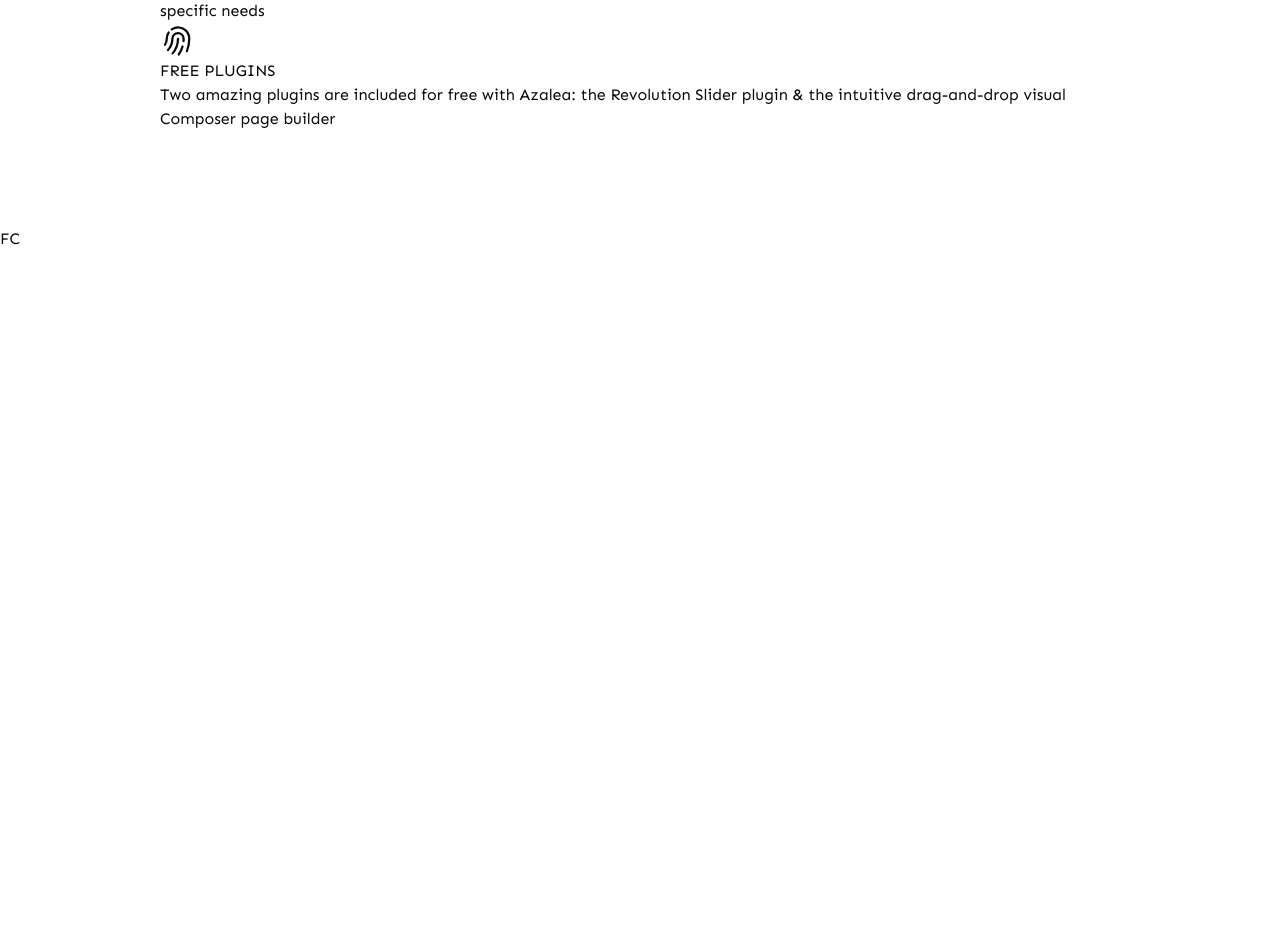
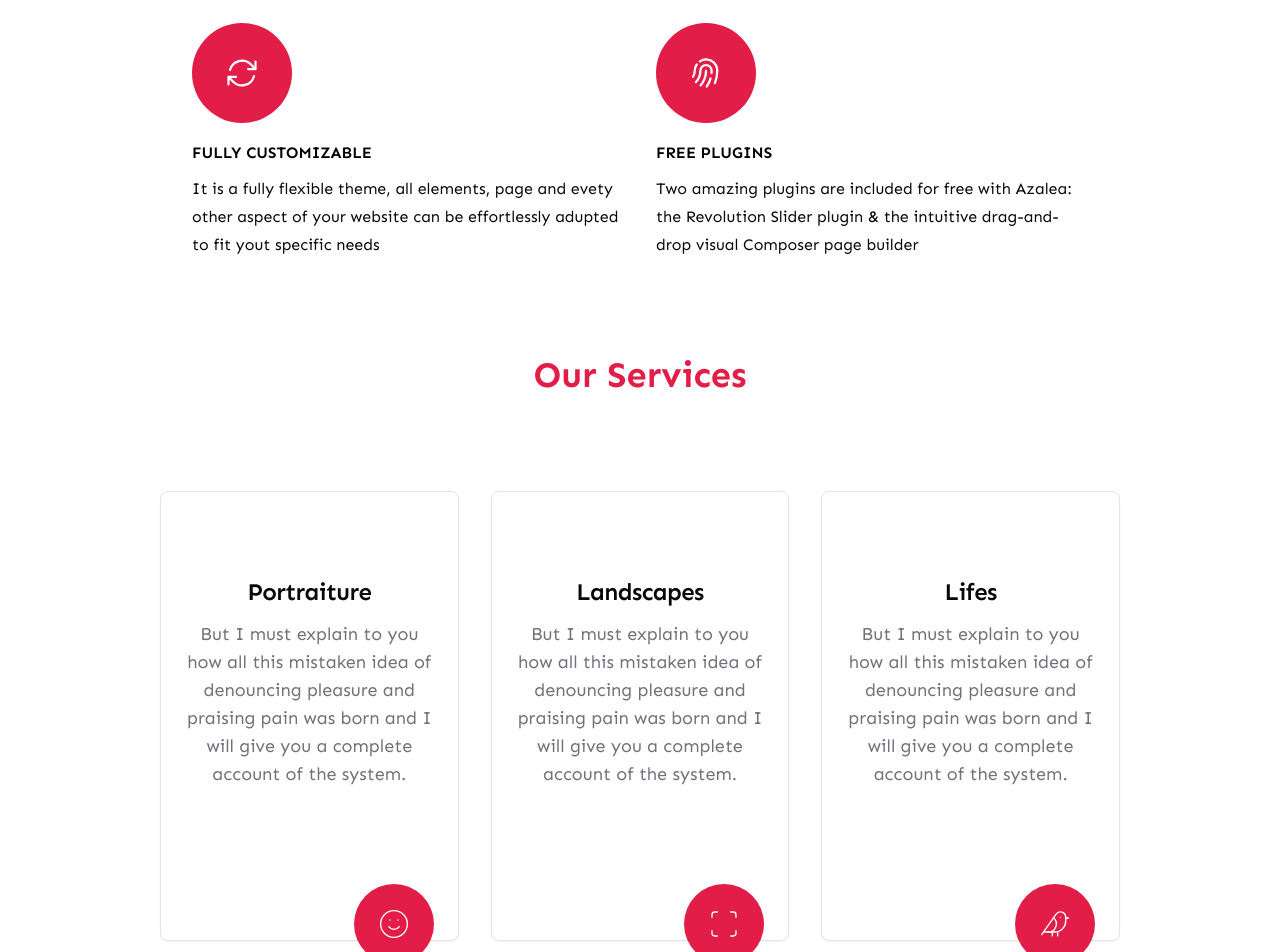
Before and after one commit to farhan0184/photography, a Next.js app: page / in a window 1280 px wide. Shown: the part 1840-2792 px from the top of the page. Before the commit the page ends 2091 px from the top, so only its background shows below. Built offline with nearby package versions, Linux system fonts and the light colour scheme.

Commit message:
gallery complete

```diff
--- a/app/globals.css
+++ b/app/globals.css
@@ -41,7 +41,7 @@
     --primary-foreground: 210 20% 98%;
     --secondary: 240 19% 16%;
     --secondary-foreground: 210 20% 98%;
-    /* --tertiary: 237 22% 20%; */
+    --tertiary: 237 22% 20%;
     --muted: 12 6.5% 15.1%;
     --muted-foreground: 237 13% 63%;
     --accent: 240 19% 16%;
--- a/app/page.tsx
+++ b/app/page.tsx
@@ -1,13 +1,17 @@
 import React from "react";
 import Features from "@/components/Features";
 import Hero from "@/components/Hero";
+import Services from "@/components/Services";
+import Gallery from "@/components/Gallery";
 
 
 export default function Home(): React.JSX.Element {
   return (
     <main>
       <Hero/>
-      <Features/>
+      <Features />
+      <Services />
+      <Gallery/>
     </main>
   );
 }
--- a/components/Features.tsx
+++ b/components/Features.tsx
@@ -34,34 +34,34 @@ const features: FeaturesProps[] = [
 
 export default function Features(): React.JSX.Element {
     return (
-        <section className='pb-12 xl:py-24'>
+        <section className='pb-12 xl:pb-24'>
             <div className='container mx-auto'>
                 <h2 className='section-title mb-2 xl:mb-3 text-center mx-auto'>Key Features</h2>
 
                 <div className='flex flex-col'>
                     <div className='mx-auto max-w-7xl text-center'>
-                        <p className='mt-2 text-3xl font-bold tracking-tight text-black data:text-white'>Everything you need to deliver faster.</p>
-                        <p className='mt-6 text-lg leading-8 text-black dark:text-white'>
+                        <p className='mt-2 text-3xl font-bold tracking-tight text-black dark:text-white'>Everything you need to deliver faster.</p>
+                        <p className='my-6 text-lg leading-8 text-black dark:text-white'>
                             It&apos;s wide array of extremely useful & user-friendly elements and features turn websites creation into a cakewalk. Get started now & see just how easy it is to make the website you always wanted.
                         </p>
                     </div>
                 </div>
 
                 {/* Features Sections */}
-                <div>
-                    <dl>
+                <div className='mx-auto mtt-16 max-w-2xl sm:mt-20 lg:mt-24 lg:max-w-4xl'>
+                    <dl className='grid max-w-xl grid-cols-1 gap-x-8 gap-y-10 lg:max-w-none lg:grid-cols-2 lg:gap-y-16'>
                         {
                             features.map((feature: FeaturesProps, idx: number) => (
-                                <div key={idx}>
-                                    <dt>
-                                        <div>
-                                            <feature.icon className="h-[36px] w-[36px]" aria-hidden="true" />
+                                <div key={idx} className='relative hover:scale-110 transition-all'>
+                                    <dt className='text-base leading-7 font-semibold text-muted-foreground justify-center'>
+                                        <div className='flex flex-col w-[100px] h-[100px] bg-primary rounded-full items-center mb-4 justify-center'>
+                                            <feature.icon className="h-[36px] w-[36px] text-white" aria-hidden="true" />
                                         </div>
-                                        <div>
+                                        <div className='text-black dark:text-white'>
                                             {feature.name}
                                         </div>
                                     </dt>
-                                    <dd>
+                                    <dd className='mt-2 text-base leading-7'>
                                         {feature.description}
                                     </dd>
                                 </div>
--- /dev/null
+++ b/components/Gallery.tsx
@@ -0,0 +1,98 @@
+import React from 'react'
+import Project from './Project'
+
+export interface GalleryProps {
+    image: string
+    category: string
+    name: string
+    description: string
+    link: string
+    codepen: string
+}
+const GalleryData: GalleryProps[] = [
+    {
+        image: '/work/3.png',
+        category: "Portaits",
+        name: "Feb 11, 2024",
+        description: 'Lorem, ipsum dolor sit amet consectetur adipisicing elit. Mollitia, temporibus.',
+        link: "/",
+        codepen: '/'
+    },
+    {
+        image: '/work/5.png',
+        category: "Models",
+        name: "April 22, 2023",
+        description: 'Lorem, ipsum dolor sit amet consectetur adipisicing elit. Mollitia, temporibus.',
+        link: "/",
+        codepen: '/'
+    },
+    {
+        image: '/work/6.png',
+        category: "Places",
+        name: "Nov 07, 2023",
+        description: 'Lorem, ipsum dolor sit amet consectetur adipisicing elit. Mollitia, temporibus.',
+        link: "/",
+        codepen: '/'
+    },
+    {
+        image: '/work/7.png',
+        category: "Corporate",
+        name: "Jan 14, 2023",
+        description: 'Lorem, ipsum dolor sit amet consectetur adipisicing elit. Mollitia, temporibus.',
+        link: "/",
+        codepen: '/'
+    },
+    {
+        image: '/work/8.png',
+        category: "Fashion",
+        name: "Jan 31, 2023",
+        description: 'Lorem, ipsum dolor sit amet consectetur adipisicing elit. Mollitia, temporibus.',
+        link: "/",
+        codepen: '/'
+    },
+    {
+        image: '/work/9.png',
+        category: "Fashion",
+        name: "Aug 15, 2024",
+        description: 'Lorem, ipsum dolor sit amet consectetur adipisicing elit. Mollitia, temporibus.',
+        link: "/",
+        codepen: '/'
+    },
+    {
+        image: '/work/10.png',
+        category: "Corporate",
+        name: "Mar 11, 2023",
+        description: 'Lorem, ipsum dolor sit amet consectetur adipisicing elit. Mollitia, temporibus.',
+        link: "/",
+        codepen: '/'
+    },
+    {
+        image: '/work/11.png',
+        category: "Models",
+        name: "Oct 31, 2024",
+        description: 'Lorem, ipsum dolor sit amet consectetur adipisicing elit. Mollitia, temporibus.',
+        link: "/",
+        codepen: '/'
+    },
+
+]
+
+export default function Gallery() {
+    return (
+        <section className='relative mb-12 xl:mb-36'>
+            <div className='container mx-auto'>
+                <h2 className='section-title mb-6 xl:mb-16 text-center mx-auto'>My Gallery</h2>
+
+
+                {/* gallery */}
+                <div className='grid grid-cols-1 md:grid-cols-2 lg:grid-cols-3 gap-4'>
+                    {
+                        GalleryData.map((project: GalleryProps, idx: number) => (
+                            <Project key={idx} project={project} />
+                        ))
+                    }
+                </div>
+            </div>
+        </section>
+    )
+}
--- /dev/null
+++ b/components/Project.tsx
@@ -0,0 +1,50 @@
+import React from 'react'
+import { GalleryProps } from './Gallery'
+import { Card, CardHeader } from './ui/card'
+import Image from 'next/image'
+import { Badge } from './ui/badge'
+import Link from 'next/link'
+import { Group, Link2Icon } from 'lucide-react'
+
+export default function Project({project}:{project:GalleryProps}) {
+  return (
+    <Card className='group overflow-hidden relative'>
+        <CardHeader className='p-0'>
+            {/* image */}
+            <div className='relative w-full h-[290px] flex justify-center items-center dark:bg-secondary/40 xl:bg-[100%] xl:bg-no-repeat'>
+                <Image
+                 src={project.image}
+                 width={440}
+                 height={200}
+                 alt=''
+                 priority
+                 className='absolute top-0 shadow-2xl hover:scale-110 transition-all'
+                />
+                <div className='flex gap-x-4'>
+                  <Link
+                    href={project.link}
+                    className='bg-secondary w-[55px] h-[55px] flex justify-center items-center rounded-full scale-0 group-hover:scale-100 opacity-0 group-hover:opacity-50 duration-200 transition-all'
+                  >
+                    <Link2Icon/>
+                  </Link>
+                  <Link
+                    href={project.link}
+                    className='bg-secondary w-[55px] h-[55px] flex justify-center items-center rounded-full scale-0 group-hover:scale-100 opacity-0 group-hover:opacity-50 duration-200 transition-all'
+                  >
+                    <Group/>
+                  </Link>
+                </div>
+            </div>
+        </CardHeader>
+
+        <div className='h-full px-8 py-6'>
+          <Badge className='absolute top-4 left-5 uppercase text-sm font-medium mb-2'>
+            {project.category}
+          </Badge>
+          <h4 className='h4 mb-1'>{project.name}</h4>
+          <p className='text-muted-foreground text-lg'>{project.description}</p>
+        </div>
+
+    </Card>
+  )
+}
--- /dev/null
+++ b/components/Services.tsx
@@ -0,0 +1,55 @@
+import { Bird, Scan, Smile } from 'lucide-react'
+import React from 'react'
+import { Card, CardContent, CardDescription, CardHeader, CardTitle } from './ui/card'
+
+interface ServicesDataProps {
+    icon: React.ReactNode,
+    title: string,
+    description: string
+}
+
+const servicesData: ServicesDataProps[] =[
+    {
+        icon: <Smile size={48} strokeWidth={1}/>,
+        title: 'Portraiture',
+        description: 'But I must explain to you how all this mistaken idea of denouncing pleasure and praising pain was born and I will give you a complete account of the system.'
+    },
+    {
+        icon: <Scan size={48} strokeWidth={1}/>,
+        title: 'Landscapes',
+        description: 'But I must explain to you how all this mistaken idea of denouncing pleasure and praising pain was born and I will give you a complete account of the system.'
+    },
+    {
+        icon: <Bird size={48} strokeWidth={1}/>,
+        title: 'Lifes',
+        description: 'But I must explain to you how all this mistaken idea of denouncing pleasure and praising pain was born and I will give you a complete account of the system.'
+    },
+
+]
+
+export default function Services() {
+  return (
+    <section className='mb-12 xl:mb-36'>
+        <div className='container mx-auto'>
+            <h2 className='section-title mb-6 xl:mb-24 text-center mx-auto'>Our Services</h2>
+
+            {/* category */}
+            <div className='grid xl:grid-cols-3 justify-center gap-y-12 xl:gap-y-24 xl:gap-x-8'>
+                {
+                    servicesData.map((service, idx) => (
+                        <Card key={idx} className='relative w-full max-w-[425px] h-[450px] flex flex-col pb-10 justify-center items-center cursor-pointer hover:bg-tertiary dark:hover:bg-white/10 transition-all duration-700'>
+                            <CardHeader className='w-[80px] h-[80px] bg-primary text-white rounded-full flex justify-center items-center absolute -bottom-6 right-6'>
+                                {service.icon}
+                            </CardHeader>
+                            <CardContent className='text-center'>
+                                <CardTitle className='mb-4 '>{service.title}</CardTitle>
+                                <CardDescription className='text-lg'>{service.description}</CardDescription>
+                            </CardContent>
+                        </Card>
+                    ))
+                }
+            </div>
+        </div>
+    </section>
+  )
+}
```
